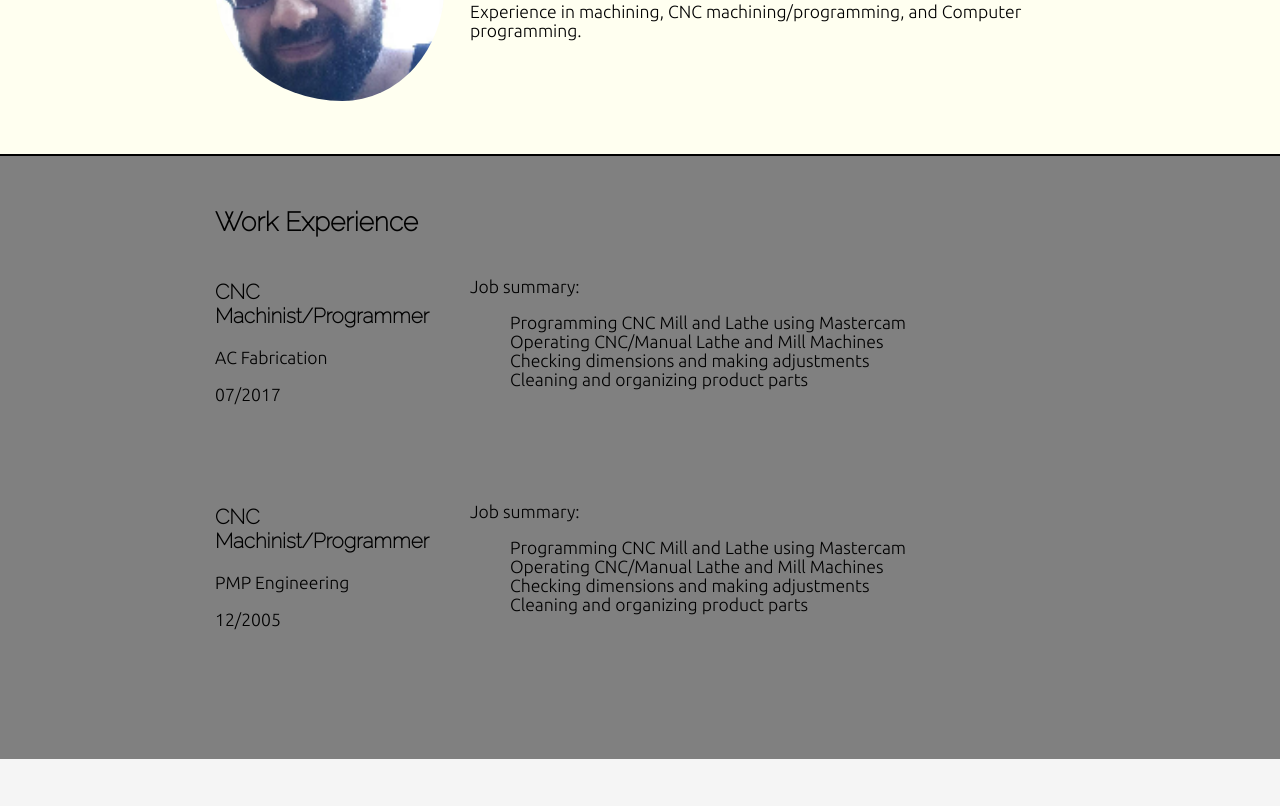
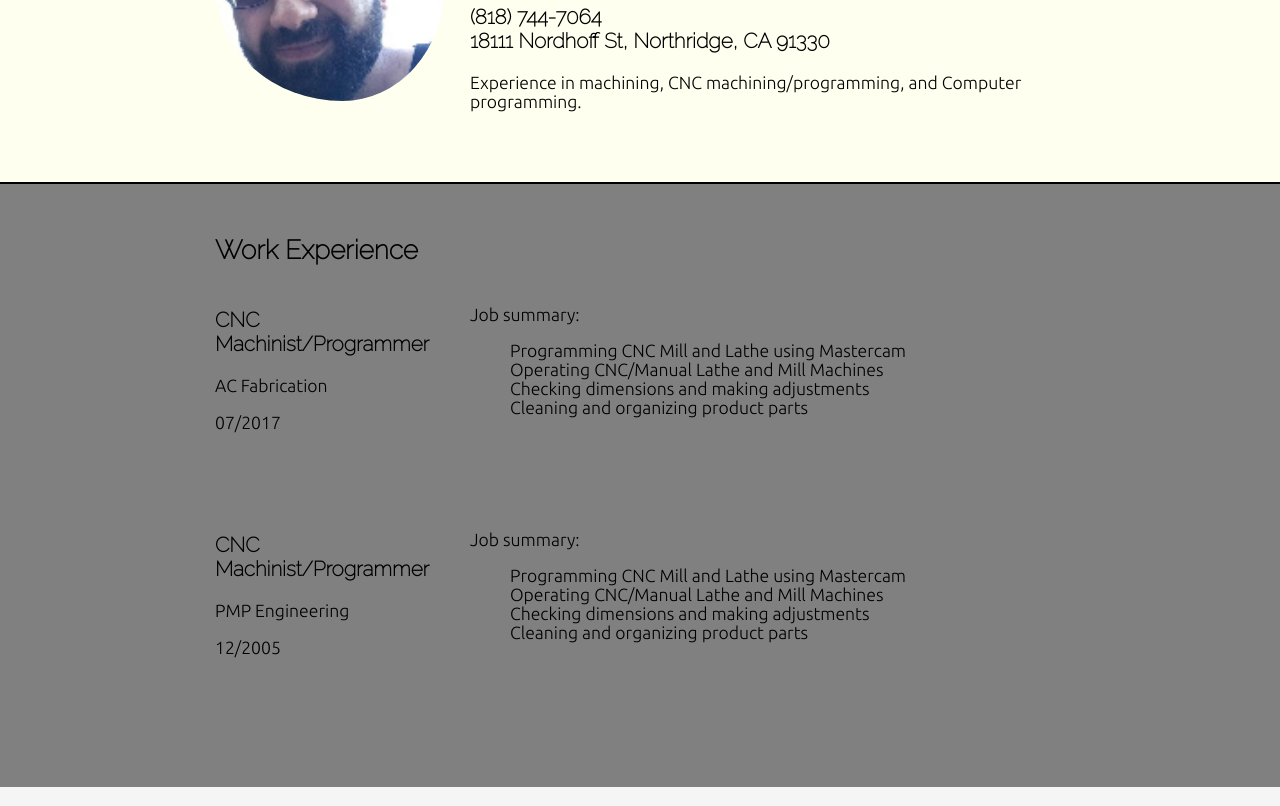
Before and after one commit to snazcsun/hw-7, a plain HTML site: page index.html in a window 1280 px wide. Shown: the part 179-985 px from the top of the page. Drawn offline with Linux system fonts and the light colour scheme.

Commit message:
Update index.html

```diff
--- a/index.html
+++ b/index.html
@@ -27,6 +27,10 @@
             CNC Machinist/Programmer<br />
             Computer Programmer
           </h2>
+          <h3>
+            (818) 744-7064<br />
+            18111 Nordhoff St, Northridge, CA 91330
+          </h3>
           <p>
             Experience in machining, CNC machining/programming, and Computer
             programming.
```
